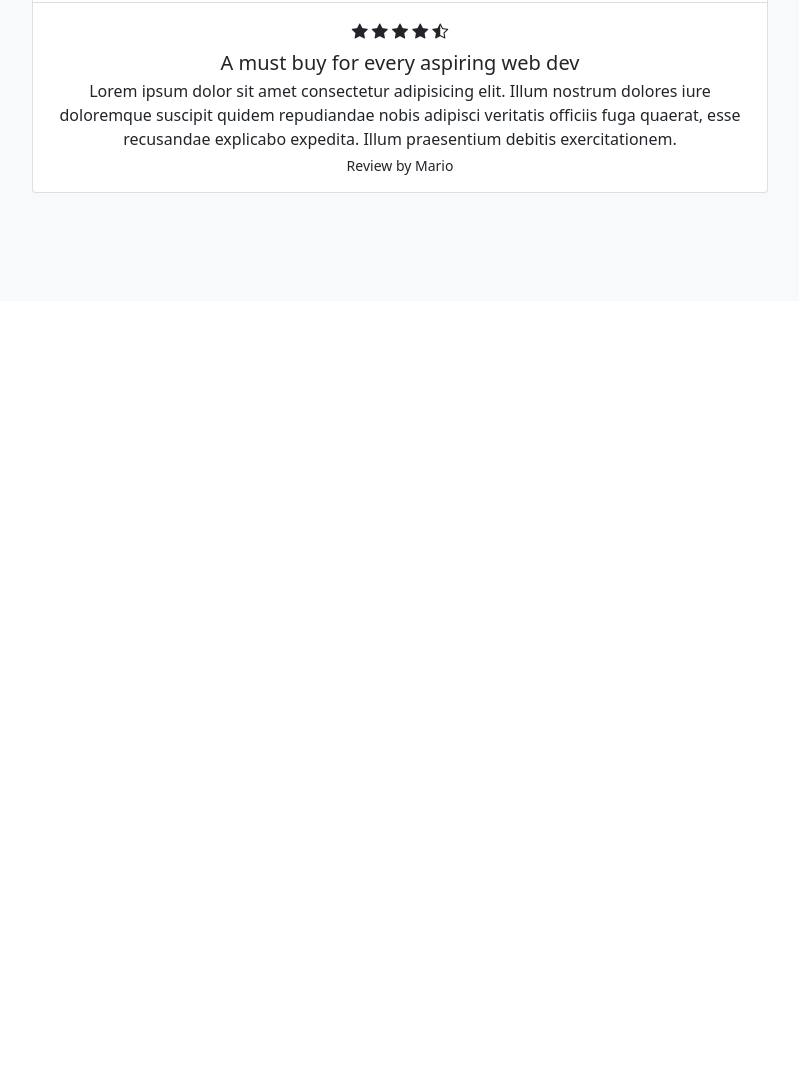
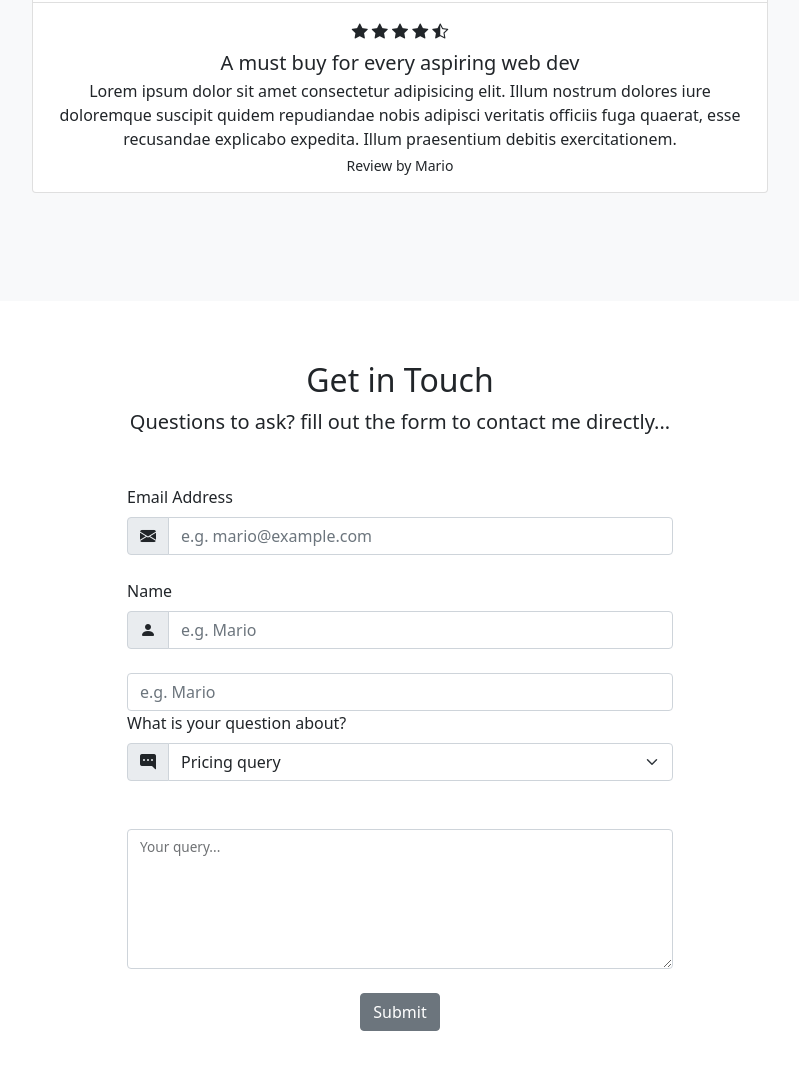
Before and after one commit to Abiala705/Bootstrap-5-tutorial, a plain HTML site: page Bootstrap 5 - 8 tutorial/index.html in a window 1280 px wide. Shown: the part 3314-4383 px from the top of the page, without its empty margins (240-1039 px from the left). Before the commit the page ends 3615 px from the top, so only its background shows below. Drawn offline with nearby package versions, Linux system fonts and the light colour scheme.

Commit message:
Made some changes to the project

```diff
--- a/Bootstrap 5 - 8 tutorial/index.html
+++ b/Bootstrap 5 - 8 tutorial/index.html
@@ -463,6 +463,87 @@
       </div>
     </section>
 
+    <!-- contact form -->
+    <!-- form-control, form-label, form-select, input-group, input-group-text -->
+
+    <section id="contact">
+      <div class="container-lg">
+        <div class="text-center">
+          <h2>Get in Touch</h2>
+          <p class="lead">
+            Questions to ask? fill out the form to contact me directly...
+          </p>
+        </div>
+
+        <div class="row justify-content-center my-5">
+          <div class="col-lg-6">
+            <form>
+              <label for="email" class="form-label">Email Address</label>
+              <div class="mb-4 input-group">
+                <span class="input-group-text"
+                  ><i class="bi bi-envelope-fill"></i></i
+                ></span>
+                <input
+                  type="email"
+                  class="form-control"
+                  id="email"
+                  placeholder="e.g. mario@example.com"
+                />
+              </div>
+
+              <label for="name" class="form-label">Name</label>
+              <div class="mb-4 input-group">
+                <span class="input-group-text"
+                  ><i class="bi bi-person-fill"></i></i>
+                </span>
+                <input
+                  type="text"
+                  class="form-control"
+                  id="name"
+                  ,
+                  placeholder="e.g. Mario"
+                />
+              </div>
+              <input
+                type="text"
+                class="form-control"
+                id="name"
+                ,
+                placeholder="e.g. Mario"
+              />
+
+              <label for="subject" class="form-label"
+                >What is your question about?</label
+              >
+              <div class="input-group mb-4">
+                <span class="input-group-text"
+                  ><i class="bi bi-chat-right-dots-fill"></i>
+                </span>
+                <select class="form-select" id="subject">
+                  <option value="pricing" selected>Pricing query</option>
+                  <option value="content">Content query</option>
+                  <option value="other">Other query</option>
+                </select>
+              </div>
+
+              <div class="form-floating mb-4 mt-5">
+                <textarea
+                  id="query"
+                  class="form-control"
+                  style="height: 140px"
+                ></textarea>
+                <label for="query" class="form-label">Your query...</label>
+              </div>
+
+              <div class="mb-4 text-center">
+                <button type="submit" class="btn btn-secondary">Submit</button>
+              </div>
+            </form>
+          </div>
+        </div>
+      </div>
+    </section>
+
     <script
       src="https://cdn.jsdelivr.net/npm/bootstrap@5.1.3/dist/js/bootstrap.min.js"
       integrity="sha384-QJHtvGhmr9XOIpI6YVutG+2QOK9T+ZnN4kzFN1RtK3zEFEIsxhlmWl5/YESvpZ13"
```
